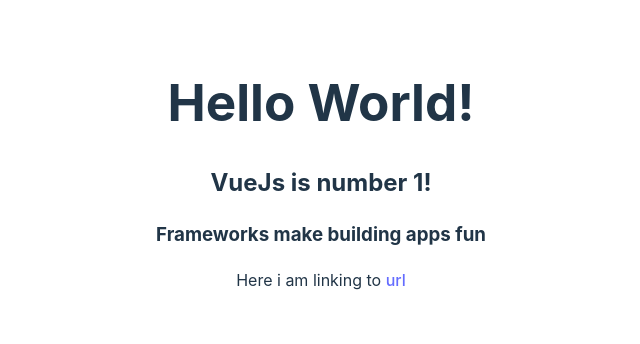
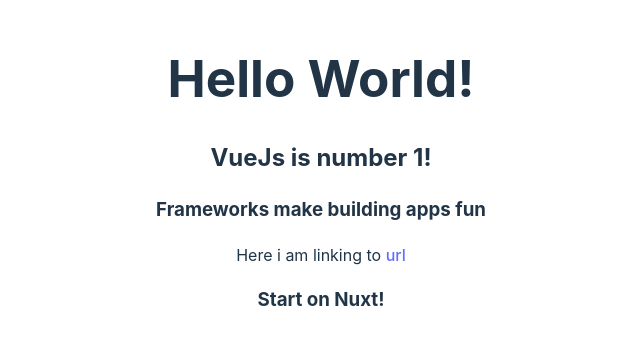
Before and after one commit to Vahe-Sevachyan/vuejs-code-examples, a Vue app: page / in a window 1280 px wide. Shown: the part 226-570 px from the top of the page, without its empty margins (319-959 px from the left). Built offline with nearby package versions, Linux system fonts and the light colour scheme.

Commit message:
updated methods example

```diff
--- a/src/components/InterpolationDataBinding.vue
+++ b/src/components/InterpolationDataBinding.vue
@@ -3,6 +3,7 @@
   <h2>{{ arr[3] }} is number {{ arr[0] }}!</h2>
   <h3>{{ obj.val }} make building apps fun</h3>
   <p>Here i am linking to <a v-bind:href="url">url</a></p>
+  <h3>{{ courseGoals() }}</h3>
 </template>
 <script>
 export default {
@@ -14,6 +15,16 @@
       url: "https://www.google.com", //url is being referenced in the anchor tag and is bound to the href attribute using v-bind
     };
   },
+  methods: {
+    courseGoals() {
+      const randomNumber = Math.random();
+      if (randomNumber < 0.5) {
+        return "Learn Vue!";
+      } else {
+        return "Start on Nuxt!";
+      }
+    },
+  },
 };
 </script>
 <style scoped></style>
```
